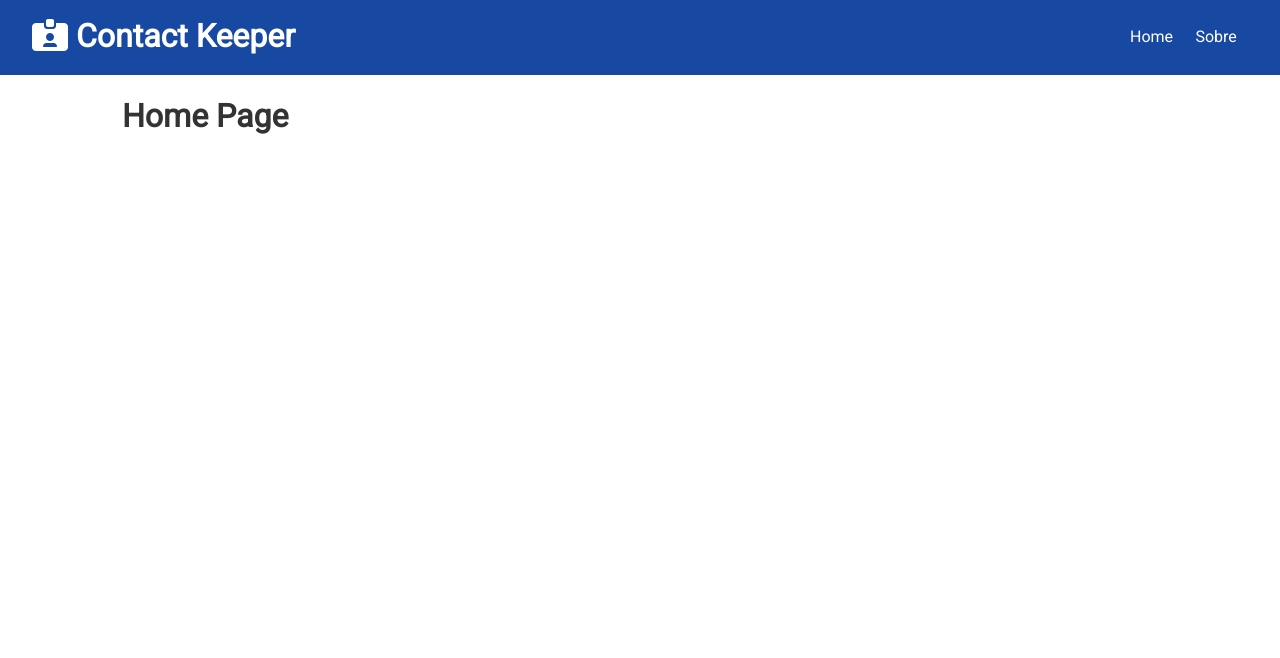
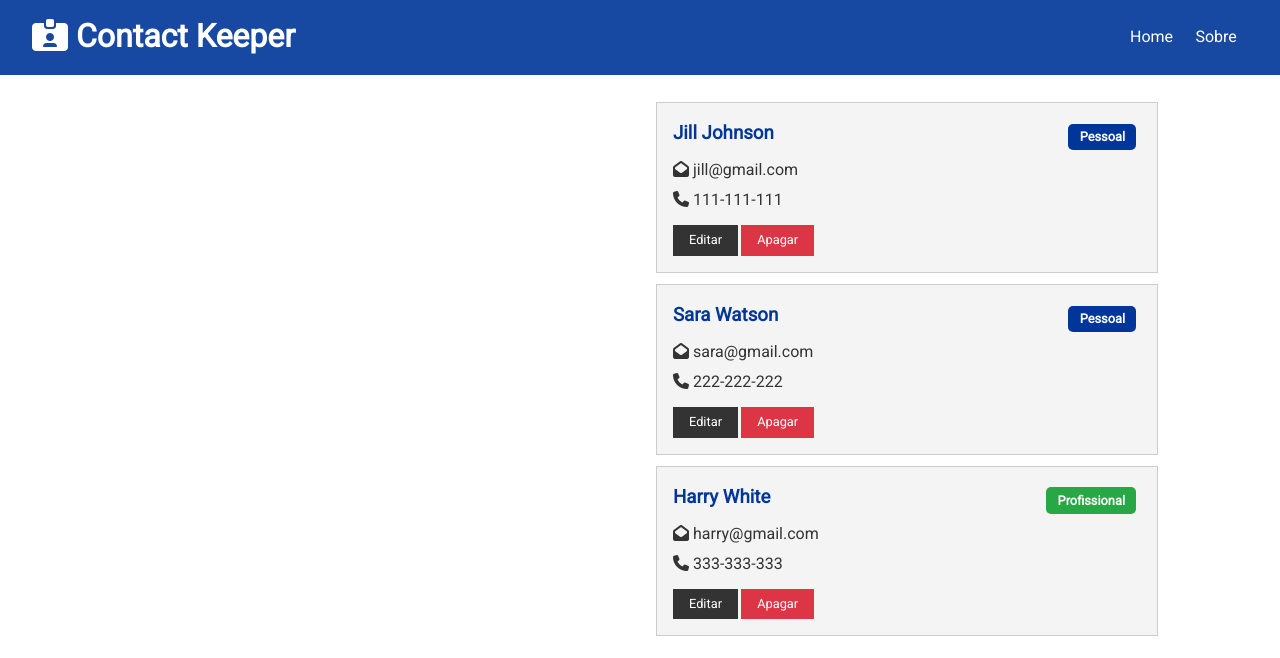
Before and after one commit to fapolo/contact-keeper, a React (Create React App) app in the folder client/: page / in a window 1280 px wide. Shown: the top 658 px of the page. Built offline with nearby package versions, Linux system fonts and the light colour scheme.

Commit message:
add cards contatos

```diff
--- /dev/null
+++ b/client/src/components/contacts/ContactItem.js
@@ -0,0 +1,45 @@
+import React from "react";
+import PropTypes from "prop-types";
+
+const ContactItem = ({ contact }) => {
+  const { id, name, email, phone, type } = contact;
+
+  return (
+    <div className='card bg-light'>
+      <h3 className='text-primary text-left'>
+        {name}{" "}
+        <span
+          style={{ float: "right" }}
+          className={
+            "badge " +
+            (type === "profissional" ? "badge-success" : "badge-primary")
+          }
+        >
+          {type.charAt(0).toUpperCase() + type.slice(1)}
+        </span>
+      </h3>
+      <ul className='list'>
+        {email && (
+          <li>
+            <i className='fas fa-envelope-open' /> {email}
+          </li>
+        )}
+        {phone && (
+          <li>
+            <i className='fas fa-phone' /> {phone}
+          </li>
+        )}
+      </ul>
+      <p>
+        <button className='btn btn-dark btn-sm'>Editar</button>
+        <button className='btn btn-danger btn-sm'>Apagar</button>
+      </p>
+    </div>
+  );
+};
+
+ContactItem.propTypes = {
+  contact: PropTypes.object.isRequired
+};
+
+export default ContactItem;
--- /dev/null
+++ b/client/src/components/contacts/Contacts.js
@@ -0,0 +1,19 @@
+import React, { Fragment, useContext } from "react";
+import ContactContext from "../../context/contact/ContactContext";
+
+import ContactItem from "./ContactItem";
+
+const Contacts = () => {
+  const contactContext = useContext(ContactContext);
+
+  const { contacts } = contactContext;
+  return (
+    <Fragment>
+      {contacts.map(contact => (
+        <ContactItem key={contact.id} contact={contact} />
+      ))}
+    </Fragment>
+  );
+};
+
+export default Contacts;
--- a/client/src/components/pages/Home.js
+++ b/client/src/components/pages/Home.js
@@ -1,9 +1,13 @@
 import React from "react";
+import Contacts from "../contacts/Contacts";
 
 const Home = () => {
   return (
-    <div>
-      <h1>Home Page</h1>
+    <div className='grid-2'>
+      <div>{/* Contact Form */}</div>
+      <div>
+        <Contacts />
+      </div>
     </div>
   );
 };
```
